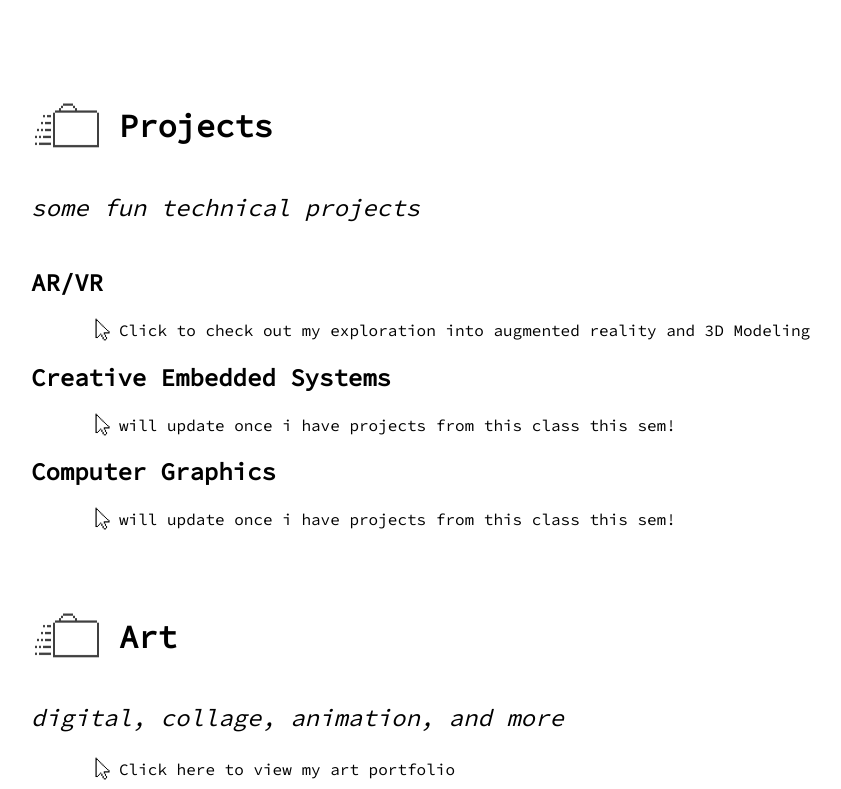
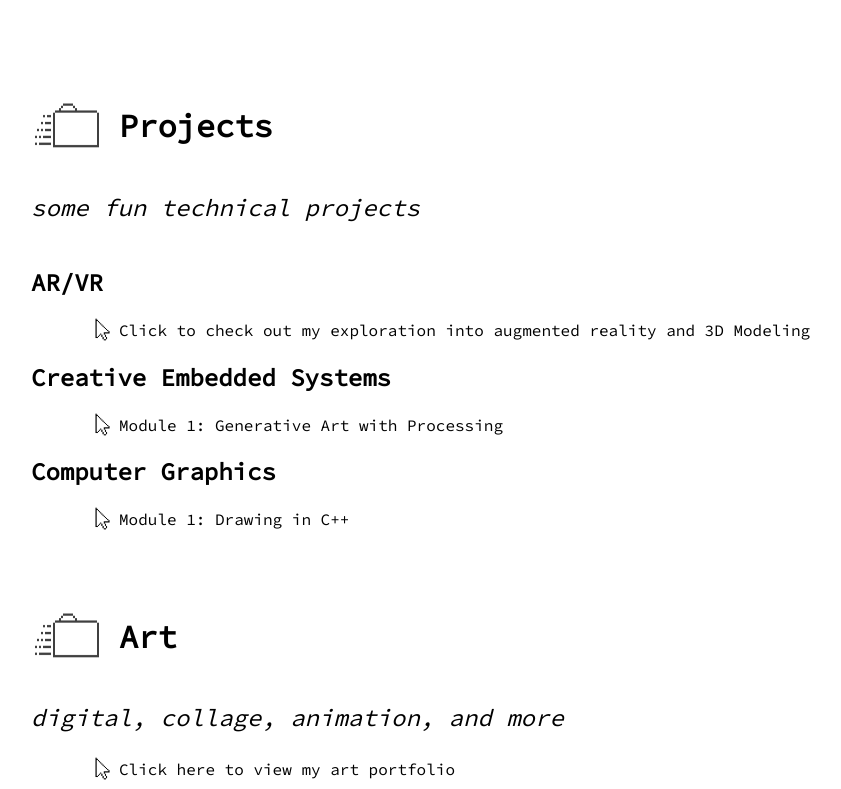
Before and after one commit to maliakuo/maliakuo.github.io, a plain HTML site: page index.html in a window 1280 px wide. Shown: the part 769-1558 px from the top of the page, without its empty margins (89-930 px from the left). Drawn offline with Linux system fonts and the light colour scheme.

Commit message:
project updates

```diff
--- a/index.html
+++ b/index.html
@@ -51,14 +51,14 @@
       <div class="cursor_container">
         <img class="cursor" src="cursor.png">
       </div>
-      <a>will update once i have projects from this class this sem!</a>
+      <a href="https://pineapple-innocent-167.notion.site/Module-1-Generative-Art-3b7249fc0972460f805599663f878474?pvs=4">Module 1: Generative Art with Processing</a>
     </div>
     <h2>Computer Graphics</h2>
     <div class="page_links">
       <div class="cursor_container">
         <img class="cursor" src="cursor.png">
       </div>
-      <a>will update once i have projects from this class this sem!</a>
+      <a href="https://pineapple-innocent-167.notion.site/Module-1-Drawing-with-C-50b3a473d8a34f3fa7f73df804a95ced?pvs=4">Module 1: Drawing in C++</a>
     </div>
   </div>
 
```
